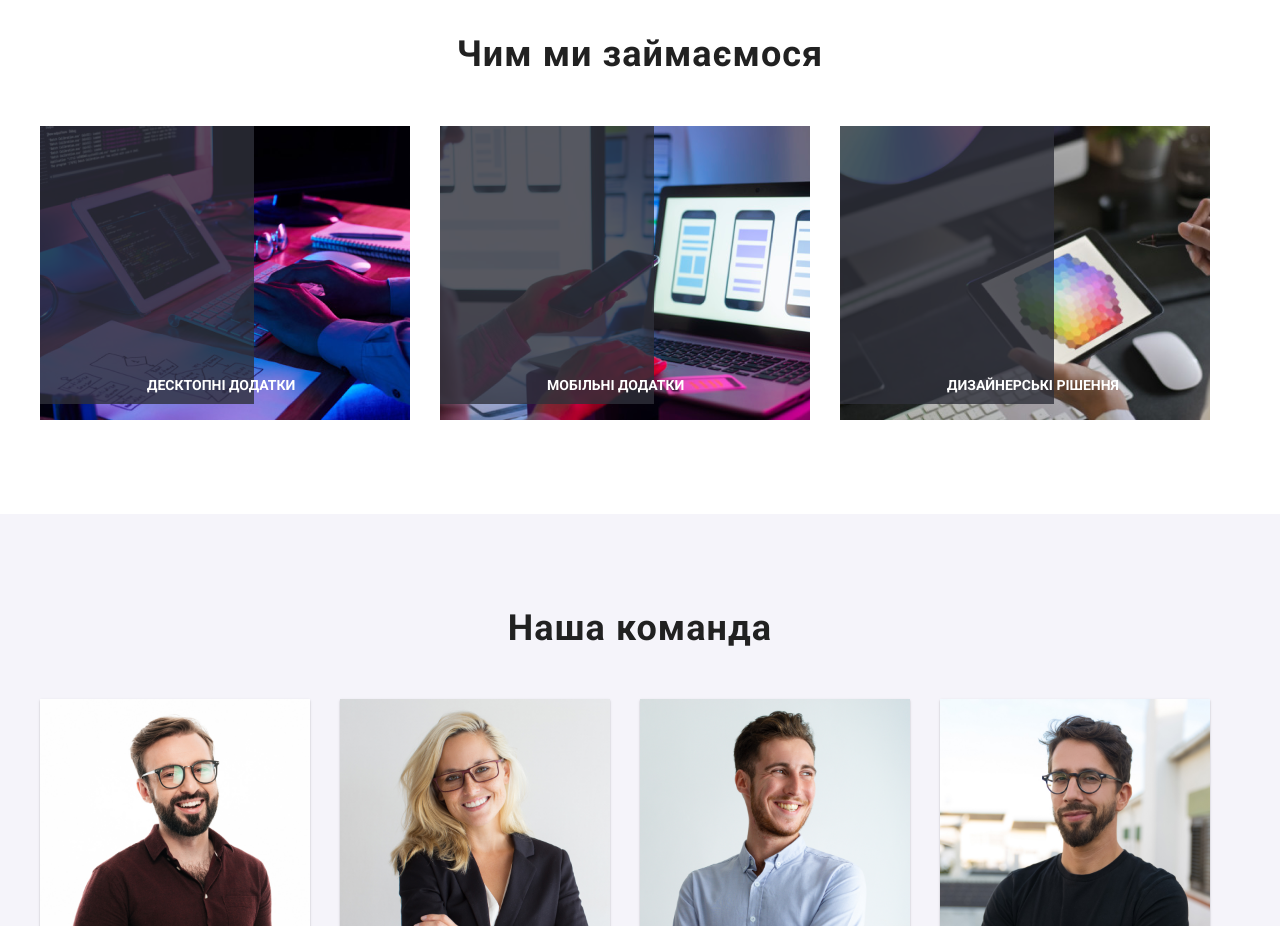
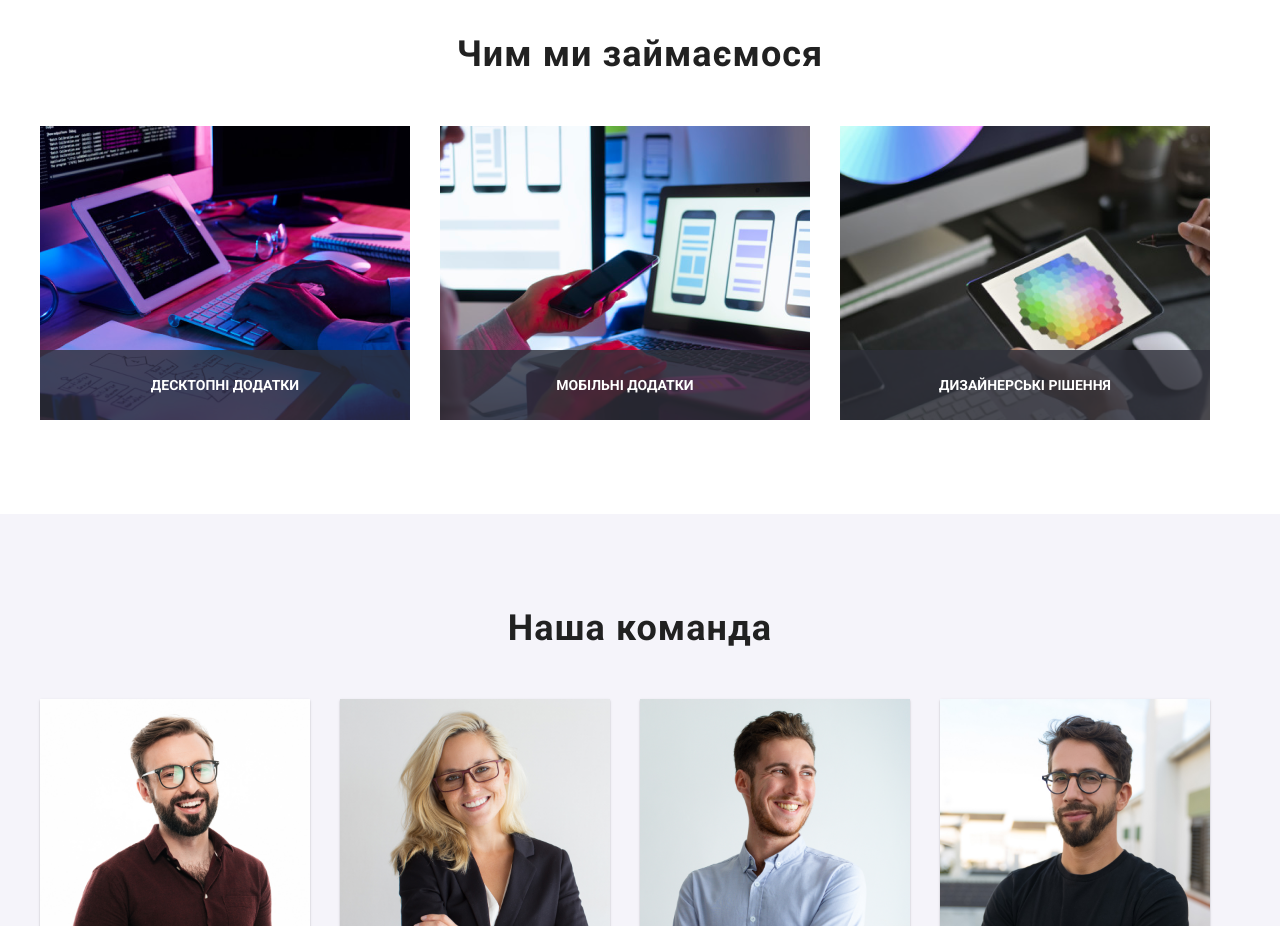
Before and after one commit to VadymBevz/goit-markup-hw-05, a plain HTML site: page index.html in a window 1280 px wide. Shown: the part 1100-2026 px from the top of the page. Drawn offline with nearby package versions, Linux system fonts and the light colour scheme.

Commit message:
new design

```diff
--- a/css/styles.css
+++ b/css/styles.css
@@ -529,16 +529,15 @@ html{
         .work-text{
         white-space: nowrap;
         position: absolute;
-        top: 0;
+        bottom: 0;
         left: 0;
         font-family: 'Roboto';
         font-style: normal;
-        padding-top: 251px;
-        padding-right: 107px;
-        padding-bottom: 27px;
-        padding-left: 107px;
-        width: 156px;
-        height: 16px;
+        display: flex;
+        align-items: center;
+        justify-content: center;
+        width: 100%;
+        height: 70px;
         color: #FFFFFF;
         font-weight: 700;
         text-align: center;
```
